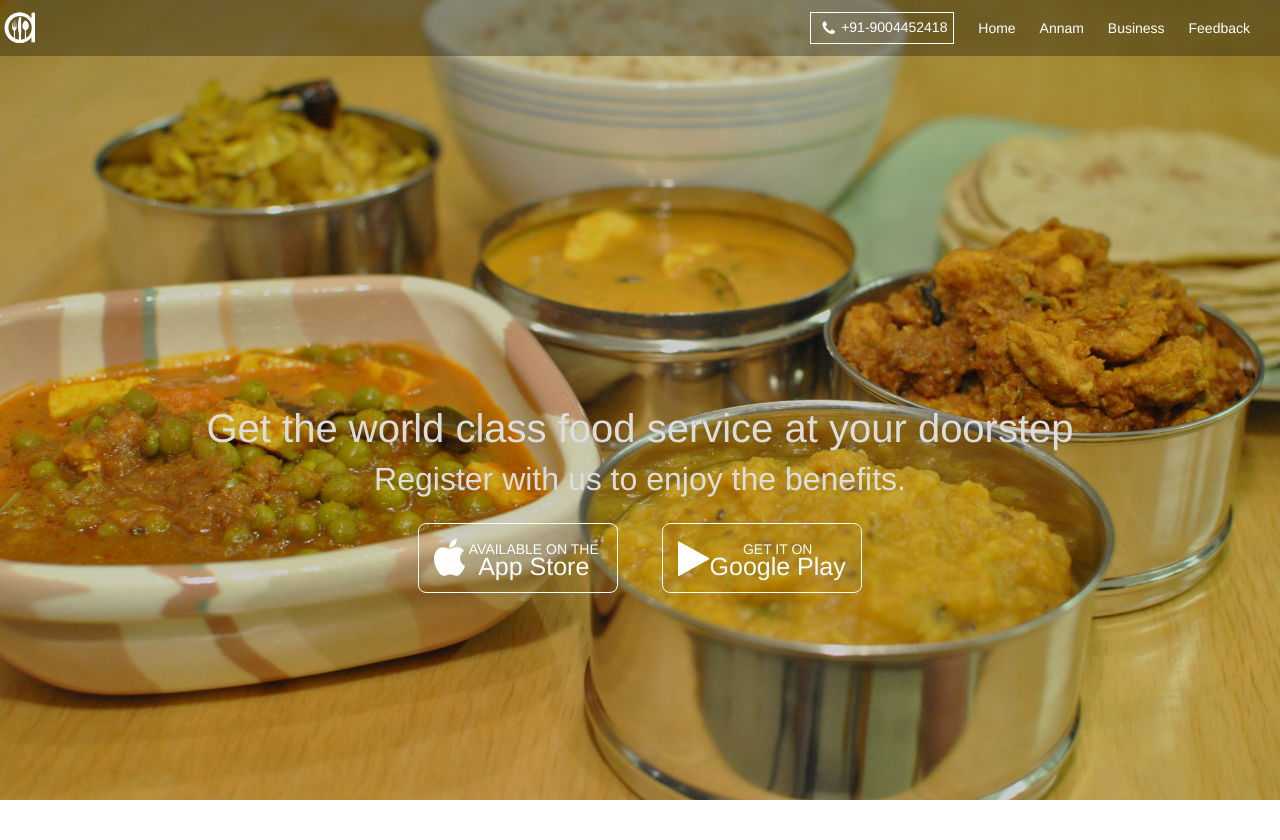
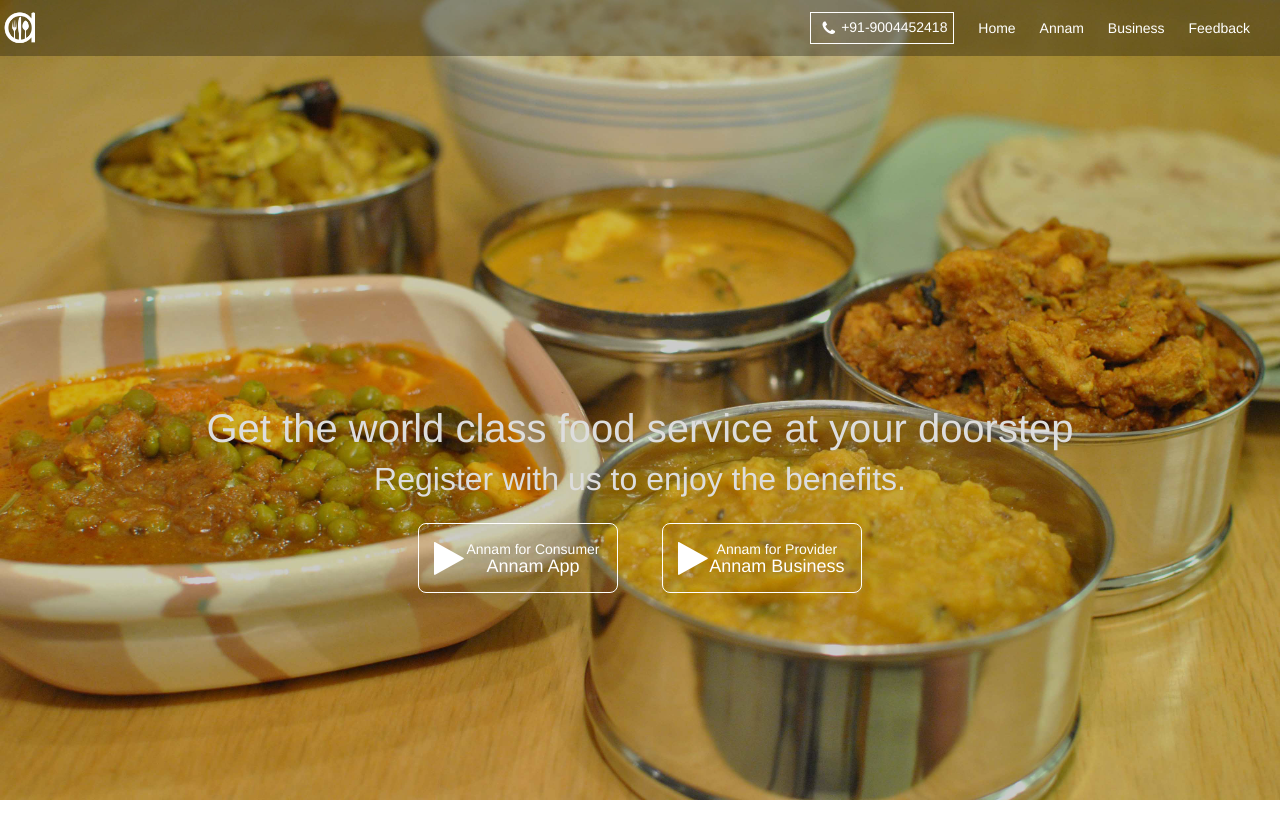
Before and after one commit to annamapp/annamapp.github.io, a PHP site: page / in a window 1280 px wide. Shown: the top 840 px of the page. Run offline with PHP 8.4, Linux system fonts and the light colour scheme; style sheets or scripts are compiled from the project's sources; some libraries are stand-ins or nearby versions.

Commit message:
bug fixes

```diff
--- a/index.html
+++ b/index.html
@@ -115,17 +115,18 @@
                         <div class="app_store">
                             <a href="" class="apple_store">
                                 <div class="icon">
-                                    <i class="fa fa-apple"></i>
+                                    <!--<i class="fa fa-apple"></i>-->
+                                    <i class="fa fa-play"></i>
                                 </div>
-                                <div class="top">AVAILABLE ON THE</div>
-                                <div class="bottom">App Store</div>
+                                <div class="top">Annam for Consumer </div>
+                                <div class="bottom">Annam App</div>
                             </a>
                             <a href="https://play.google.com/store/apps/details?id=annamprovider.mobile.laniam.com.annamforbusiness" target="_blank" class="google_play">
                                 <div class="icon">
                                     <i class="fa fa-play"></i>
                                 </div>
-                                <div class="top">GET IT ON</div>
-                                <div class="bottom">Google Play</div>
+                                <div class="top">Annam for Provider </div>
+                                <div class="bottom">Annam Business</div>
                             </a>
                         </div>
                     </div>
@@ -208,7 +209,7 @@
                         </div>
                         <div class="part_2">
                             <img class="thumbnail" src="img/annamprovider.jpg">
-                            <p class="title">Create your profile attractive..</p>
+                            <p class="title">Now creating a impressive business profile is just a few click away, Follow the below steps:</p>
                             <ul>
                                 <li>Add pictures of your dishes</li>
                                 <li>Set availability of the food items</li>
--- a/style/scss/_annam_for_serviceprovider.scss
+++ b/style/scss/_annam_for_serviceprovider.scss
@@ -16,9 +16,10 @@
   .extra_info{
     color: #ffffff;
     .part_1,.part_2{
-      width: 49%;
+      width: 43%;
       display: inline-block;
       margin-top: 20px;
+      margin-left: 4%;
       @media only screen and (max-width: 768px)  {
         width: 100%;
         text-align: center;
--- a/style/scss/_banner.scss
+++ b/style/scss/_banner.scss
@@ -70,11 +70,11 @@ section.annam_banner{
           display: block;
           float: left;
           i.fa{
-            font-size: 40px;
+            font-size: 38px;
           }
         }
         .bottom{
-          font-size: 25px;
+          font-size: 18px;
           line-height: 15px;
         }
       }
```
Also changed, not shown: img/banner/banner_01.jpg, img/banner/banner_012.jpg (added), style/css/main.css.
